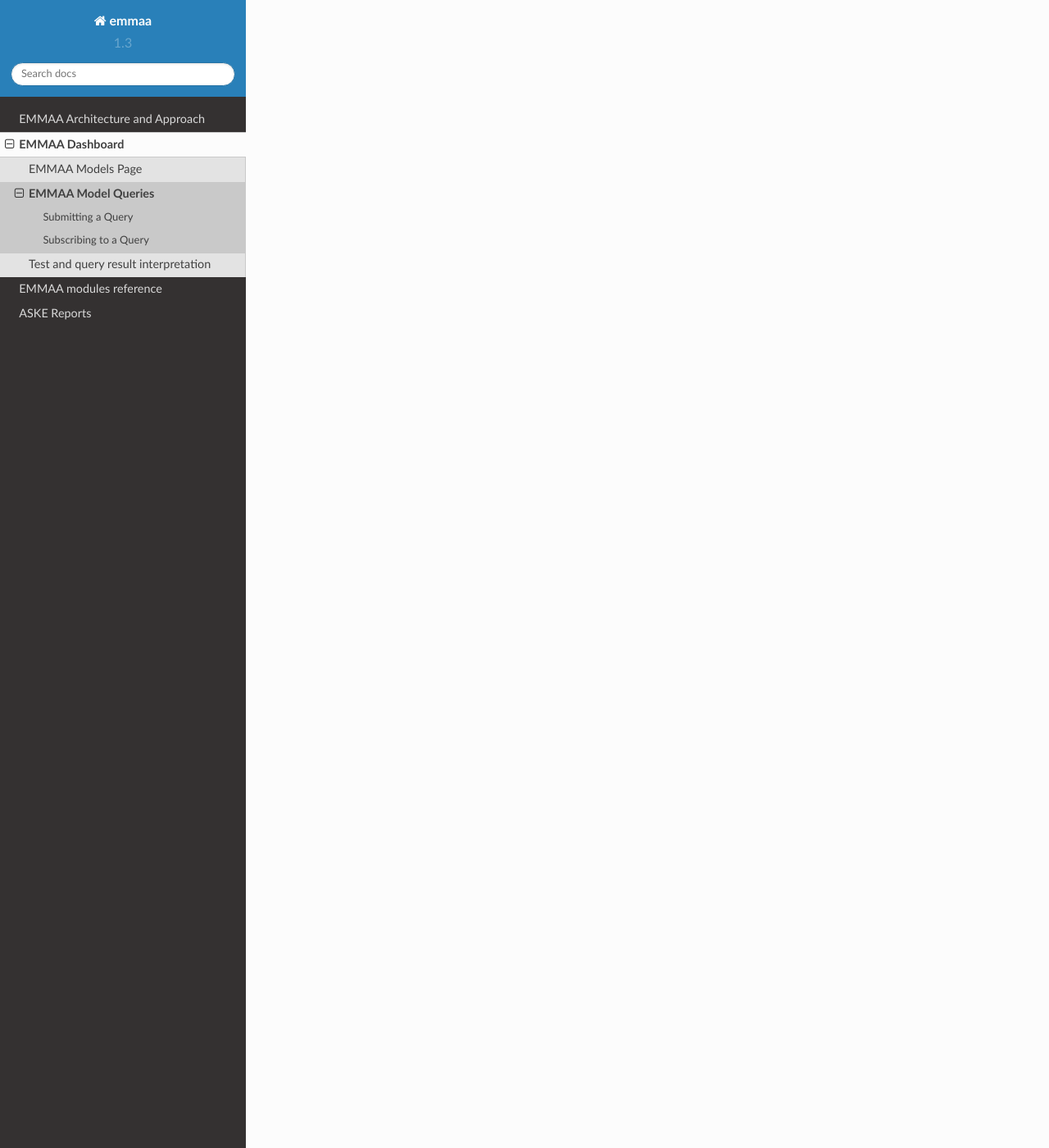
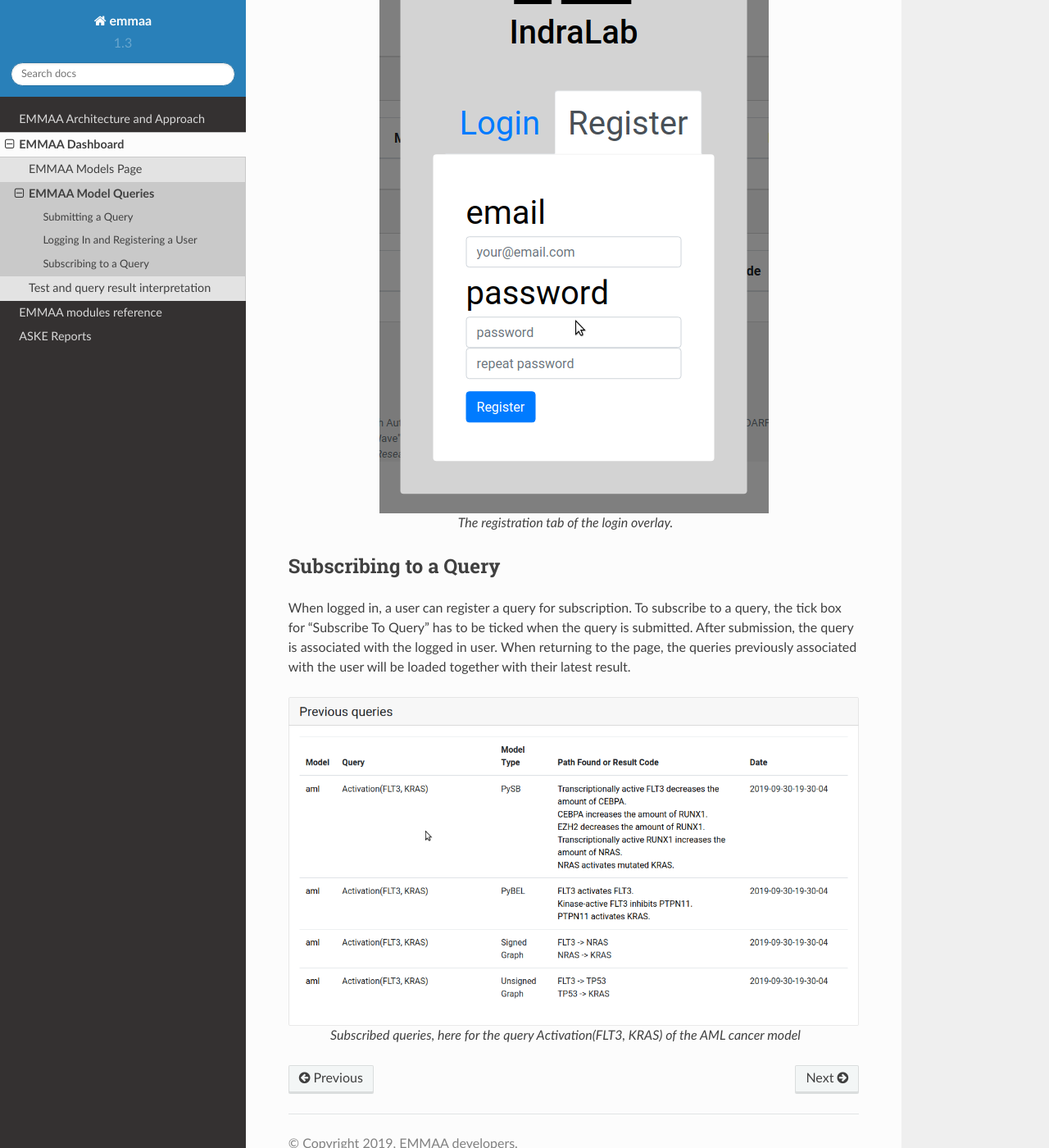
Before and after one commit to gyorilab/emmaa, a Sphinx documentation site: the page built from doc/dashboard/model_queries.rst, in a window 1280 px wide and 1400 px high, scrolled down 2881 px. Shown: the whole window at 82% size. Built offline with Sphinx 7.4.7 and the Read the Docs theme 2.0.0, drawn with Linux system fonts in a browser that asks for light colours; some of the changed text lies outside the part shown.

Commit message:
Add section on login. Expand subscription section.

```diff
--- a/doc/dashboard/model_queries.rst
+++ b/doc/dashboard/model_queries.rst
@@ -47,9 +47,38 @@ minute so please be patient when posting queries.
 
   *While the query resolves, a small animation is shown.*
 
+Logging In and Registering a User
+---------------------------------
+
+A user can log in by clicking the "Login" button to the right on the
+navigation bar. When clicking a the login button, an overlay shows up asking
+for credentials. A user can also create an account by registering if they
+don't already have one.
+
+.. figure:: ../_static/images/login_window.png
+  :align: center
+  :figwidth: 100 %
+
+  *The login tab of the login overlay.*
+
+.. figure:: ../_static/images/registration_window.png
+  :align: center
+  :figwidth: 100 %
+
+  *The registration tab of the login overlay.*
+
 Subscribing to a Query
 ----------------------
 
-If logged in, a user can register a query for subscription. With this option,
-when returning to the page, previous queries will be loaded with their
-latest result.
+When logged in, a user can register a query for subscription. To subscribe to
+a query, the tick box for "Subscribe To Query" has to be ticked when the query
+is submitted. After submission, the query is associated with the logged in
+user. When returning to the page, the queries previously associated with the
+user will be loaded together with their latest result.
+
+.. figure:: ../_static/images/subscribed_queries.png
+  :align: center
+  :figwidth: 100 %
+
+  *Subscribed queries, here for the query Activation(FLT3, KRAS) of the AML
+  cancer model*
```
